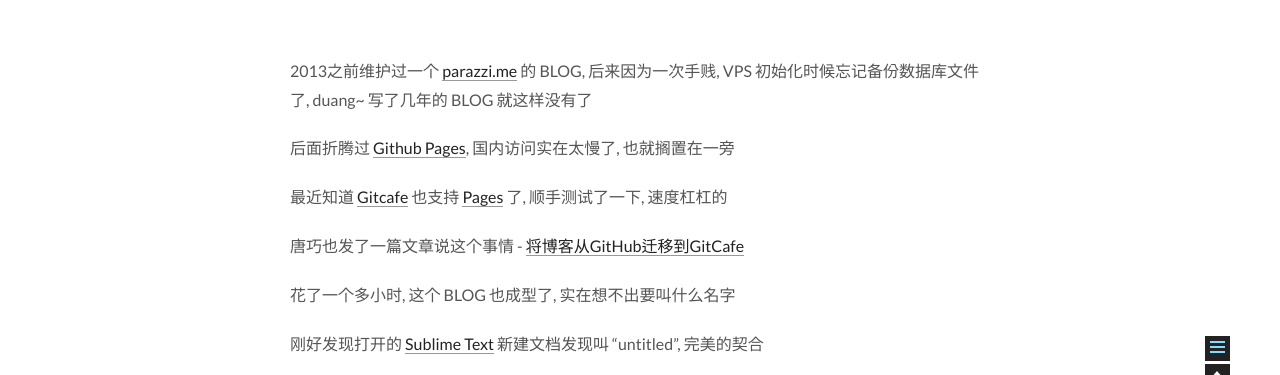
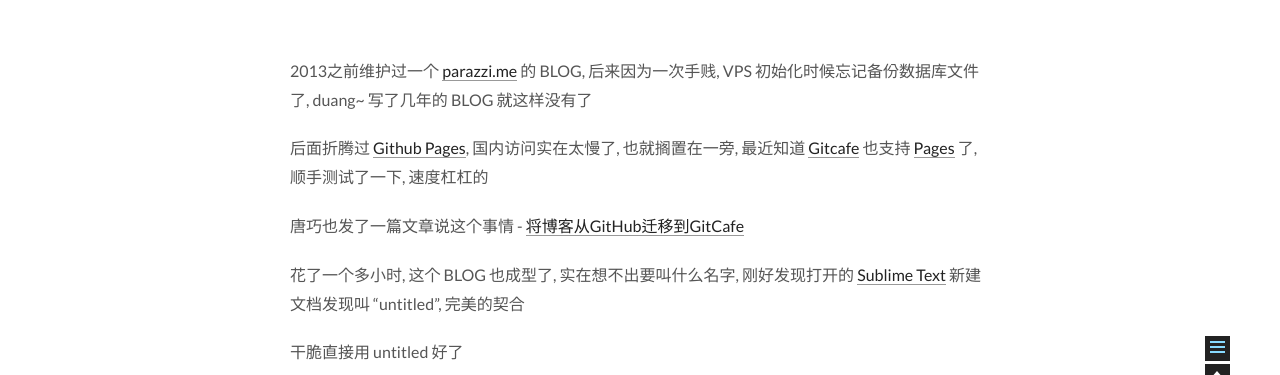
Before and after one commit to nikejaycn/nikejaycn.github.io, a plain HTML site: page 2015/03/first/index.html in a window 1280 px wide. Shown: the part 389-764 px from the top of the page. Drawn offline with Linux system fonts and the light colour scheme.

Commit message:
Site updated: 2015-03-04 10:10:55

```diff
--- a/2015/03/first/index.html
+++ b/2015/03/first/index.html
@@ -123,11 +123,9 @@
 
 
           <p>2013之前维护过一个 <a href="http://parazzi.me" target="_blank" rel="external">parazzi.me</a> 的 BLOG, 后来因为一次手贱, VPS 初始化时候忘记备份数据库文件了, duang~ 写了几年的 BLOG 就这样没有了</p>
-<p>后面折腾过 <a href="https://pages.github.com/" target="_blank" rel="external">Github Pages</a>, 国内访问实在太慢了, 也就搁置在一旁</p>
-<p>最近知道 <a href="https://gitcafe.com" target="_blank" rel="external">Gitcafe</a> 也支持 <a href="https://gitcafe.com/GitCafe/Help/wiki/Pages-相关帮助" target="_blank" rel="external">Pages</a> 了, 顺手测试了一下, 速度杠杠的</p>
+<p>后面折腾过 <a href="https://pages.github.com/" target="_blank" rel="external">Github Pages</a>, 国内访问实在太慢了, 也就搁置在一旁, 最近知道 <a href="https://gitcafe.com" target="_blank" rel="external">Gitcafe</a> 也支持 <a href="https://gitcafe.com/GitCafe/Help/wiki/Pages-相关帮助" target="_blank" rel="external">Pages</a> 了, 顺手测试了一下, 速度杠杠的</p>
 <p>唐巧也发了一篇文章说这个事情 - <a href="http://blog.devtang.com/blog/2014/06/02/use-gitcafe-to-host-blog/" target="_blank" rel="external">将博客从GitHub迁移到GitCafe</a></p>
-<p>花了一个多小时, 这个 BLOG 也成型了, 实在想不出要叫什么名字</p>
-<p>刚好发现打开的 <a href="http://www.sublimetext.com/" target="_blank" rel="external">Sublime Text</a> 新建文档发现叫 “untitled”, 完美的契合</p>
+<p>花了一个多小时, 这个 BLOG 也成型了, 实在想不出要叫什么名字, 刚好发现打开的 <a href="http://www.sublimetext.com/" target="_blank" rel="external">Sublime Text</a> 新建文档发现叫 “untitled”, 完美的契合</p>
 <p>干脆直接用 untitled 好了</p>
 <p>Yes, I am Back!</p>
 
```
Also changed, not shown: index.html (+2 -4 lines).
